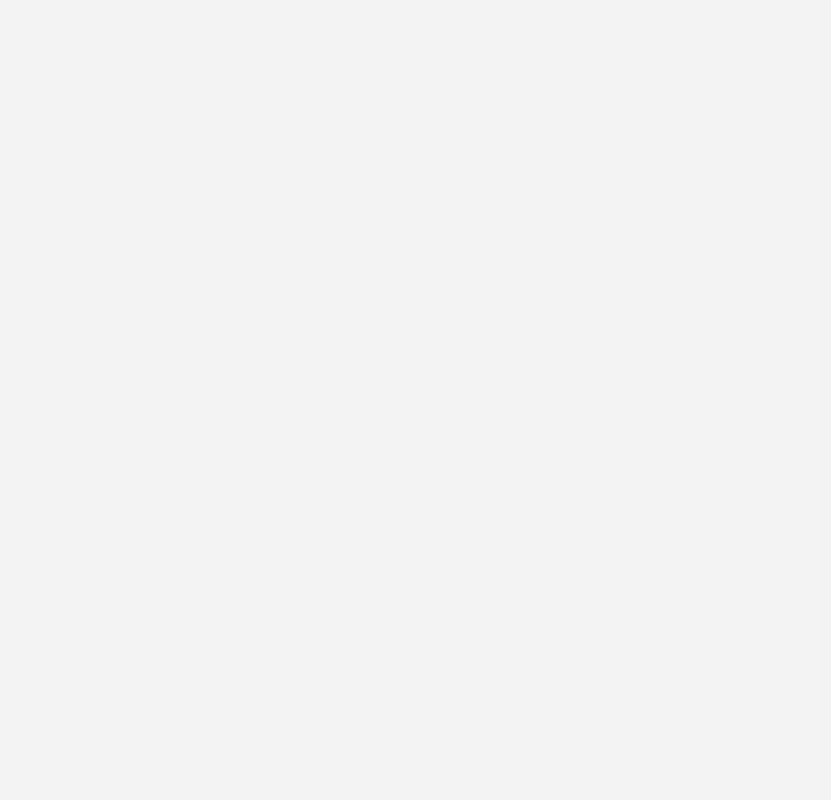
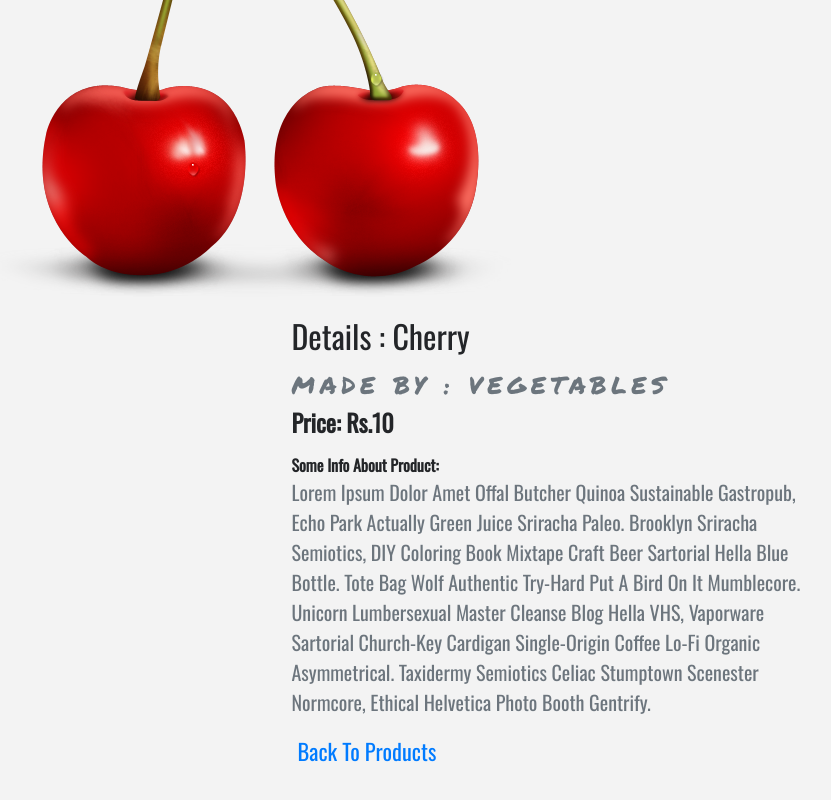
Before and after one commit to variablemayank/VegetableCart, a React (Create React App) app: page /details in a window 1280 px wide. Shown: the part 512-1312 px from the top of the page, without its empty margins (86-917 px from the left). Before the commit the page ends 800 px from the top, so only its background shows below. Built offline with nearby package versions, Linux system fonts and the light colour scheme.

Commit message:
added details

```diff
--- a/public/index.html
+++ b/public/index.html
@@ -8,21 +8,10 @@
       content="width=device-width, initial-scale=1, shrink-to-fit=no"
     />
     <meta name="theme-color" content="#000000" />
-    <!--
-      manifest.json provides metadata used when your web app is added to the
-      homescreen on Android. See https://developers.google.com/web/fundamentals/web-app-manifest/
-    -->
+
     <link rel="manifest" href="%PUBLIC_URL%/manifest.json" />
-    <!--
-      Notice the use of %PUBLIC_URL% in the tags above.
-      It will be replaced with the URL of the `public` folder during the build.
-      Only files inside the `public` folder can be referenced from the HTML.
 
-      Unlike "/favicon.ico" or "favicon.ico", "%PUBLIC_URL%/favicon.ico" will
-      work correctly both with client-side routing and a non-root public URL.
-      Learn how to configure a non-root public URL by running `npm run build`.
-    -->
-    <title>React App</title>
+    <title>Vegetable App</title>
     <!--google fonts-->
     <link href="https://fonts.googleapis.com/css?family=Oswald|Permanent+Marker"
     rel="stylesheet">
@@ -36,15 +25,6 @@
   <body>
     <noscript>You need to enable JavaScript to run this app.</noscript>
     <div id="root"></div>
-    <!--
-      This HTML file is a template.
-      If you open it directly in the browser, you will see an empty page.
 
-      You can add webfonts, meta tags, or analytics to this file.
-      The build step will place the bundled scripts into the <body> tag.
-
-      To begin the development, run `npm start` or `yarn start`.
-      To create a production bundle, use `npm run build` or `yarn build`.
-    -->
   </body>
 </html>
--- a/src/components/Details.js
+++ b/src/components/Details.js
@@ -1,11 +1,86 @@
-import React, { Component } from 'react'
+import React, { Component } from 'react';
+import {ProductConsumer} from '../context';
+import styled from 'styled-components';
+import {Link} from 'react-router-dom';
+
 
 export default class Details extends Component {
   render() {
     return (
-      <div>
-       <h3> Hello from Details </h3>
-      </div>
+      <ProductConsumer>
+        {(value) => {
+
+          const { id,
+            company,
+            img,
+            info,
+            price,
+            title,
+            inCart
+          } = value.detailProduct;
+          return (
+            <div className = "container py-5">
+          {/* ---------title---------------- */}
+              <div className = "row">
+                  <div className ="col-10 mx-auto text-center text -slanted text-blue my-5">
+                  <h1>{title}</h1>
+                  </div>
+              </div>
+            {/* ---------------- end title ------------- */}
+          {/* ------------------product info ------------ */}
+              <div className ="col-10 mx-auto col-md-6 my-3">
+              </div>
+              <img src = {img} className = "img-fluid" alt = "product" />
+              {/* ----------------product text -------------- */}
+              <div className ="col-10 mx-auto col-md-6 my-3
+              text-capitalize">
+              <h2>Details : {title} </h2>
+              <h4 className = "text-title text-uppercase text-muted mt-3 mb-2">
+               made by : <span className ="text-uppercase">
+               {company} </span>
+              </h4>
+              <h4 className = "text-green">
+                <strong>
+                  price: <span>Rs.</span>
+                  {price}
+                </strong>
+              </h4>
+              <p className ="text-capitalize font-weight-bold mt-3 mb-0">
+              some info about product:
+              </p>
+              <p className="text-muted lead">{info}</p>
+              {/* --button-- */}
+              <Link to = "/" >
+                <ButtonContainer>back to
+                  products
+                </ButtonContainer>
+              </Link>
+              </div>
+          </div>
+          )
+        }}
+      </ProductConsumer>
     )
   }
 }
+
+
+const ButtonContainer = styled.button`
+  text-transform: capitalize;
+  font-size: 1.4rem;
+  background: transparent;
+  border: 0.5 rem solidv var(--lightBlue);
+  color:var(--black);
+  border-radius:0.5rem;
+  paddding: 0.2rem 0.5rem;
+  cursor:pointer;
+  margin:0.2rem 0.5 rem 0.2rem 0;
+  transition:all 0.5s ease-in-out;
+  &:hover {
+    background:var(--white);
+    color:var(--mainBlue);
+  }
+  &:focus{
+    outline:none;
+  }
+`;
--- a/src/components/Product.js
+++ b/src/components/Product.js
@@ -2,6 +2,7 @@ import React, { Component } from 'react'
 import styled from 'styled-components';
 import {Link} from 'react-router-dom';
 import {ProductConsumer} from '../context';
+import PropTypes from 'prop-types'
 
 
 export default class Product extends Component {
@@ -46,6 +47,15 @@ export default class Product extends Component {
   }
 }
 
+Product.propTypes = {
+    product: PropTypes.shape({
+        id: PropTypes.number,
+        img: PropTypes.string,
+        title: PropTypes.string,
+        price: PropTypes.number,
+        inCart: PropTypes.bool
+    }).isRequired
+}
 
 const ProductWrapper = styled.div `
 .card {
@@ -81,7 +91,7 @@ const ProductWrapper = styled.div `
     bottom:0;
     right:0;
     padding: 0.2rem 0.4rem;
-    background: var(--lightBlue);
+    background: var(--green);
     border:none;
     color: var(--mainWhite);
     font-size:1.4rem;
--- a/src/context.js
+++ b/src/context.js
@@ -7,8 +7,25 @@ const ProductContext = React.createContext();
  class ProductProvider extends Component {
 
   state = {
-      products:storeProducts,
-      detailProduct:detailProduct
+      products: [],
+      detailProduct: detailProduct
+  }
+
+  componentDidMount() {
+    this.setProducts();
+  }
+
+  setProducts = () => {
+      let tempProducts = [];
+
+      storeProducts.forEach(item => {
+          const singleItem = {...item};
+          tempProducts = [...tempProducts,singleItem];
+      });
+
+      this.setState(() => {
+          return {products:tempProducts}
+      })
   }
 
   handleDetails = () => {
--- a/src/data.js
+++ b/src/data.js
@@ -3,7 +3,7 @@ export const storeProducts = [
       id: 1,
       title: "Cherry ",
       img: "img/cherry.png",
-      price: 50,
+      price: 10,
       company: "Vegetables",
       info:
         "Lorem ipsum dolor amet offal butcher quinoa sustainable gastropub, echo park actually green juice sriracha paleo. Brooklyn sriracha semiotics, DIY coloring book mixtape craft beer sartorial hella blue bottle. Tote bag wolf authentic try-hard put a bird on it mumblecore. Unicorn lumbersexual master cleanse blog hella VHS, vaporware sartorial church-key cardigan single-origin coffee lo-fi organic asymmetrical. Taxidermy semiotics celiac stumptown scenester normcore, ethical helvetica photo booth gentrify.",
```
Also changed, not shown: src/App.js (line endings or trailing spaces).
